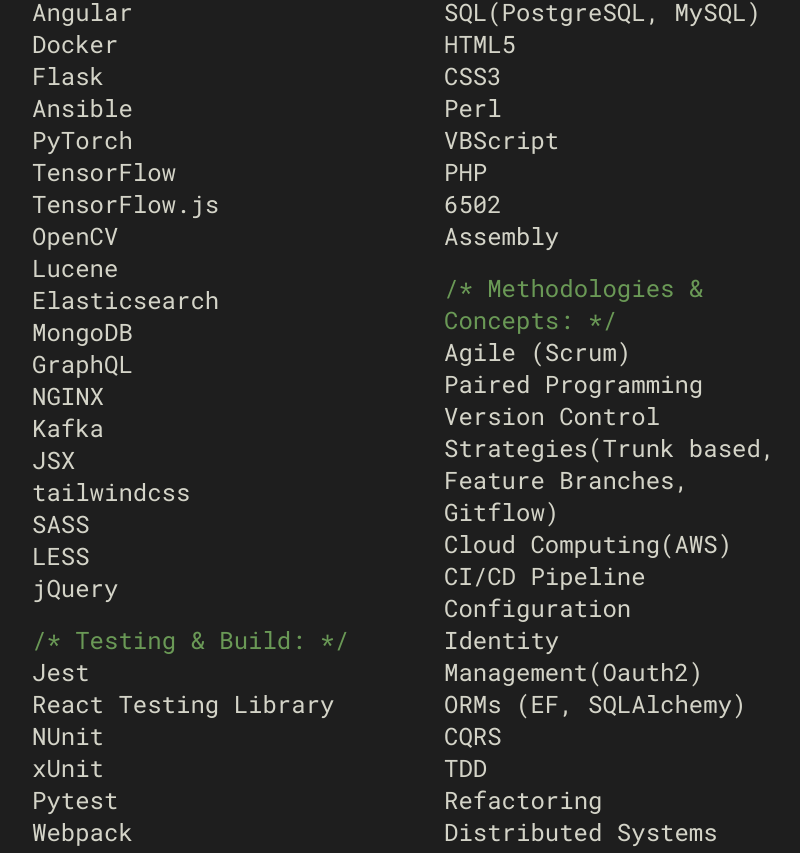
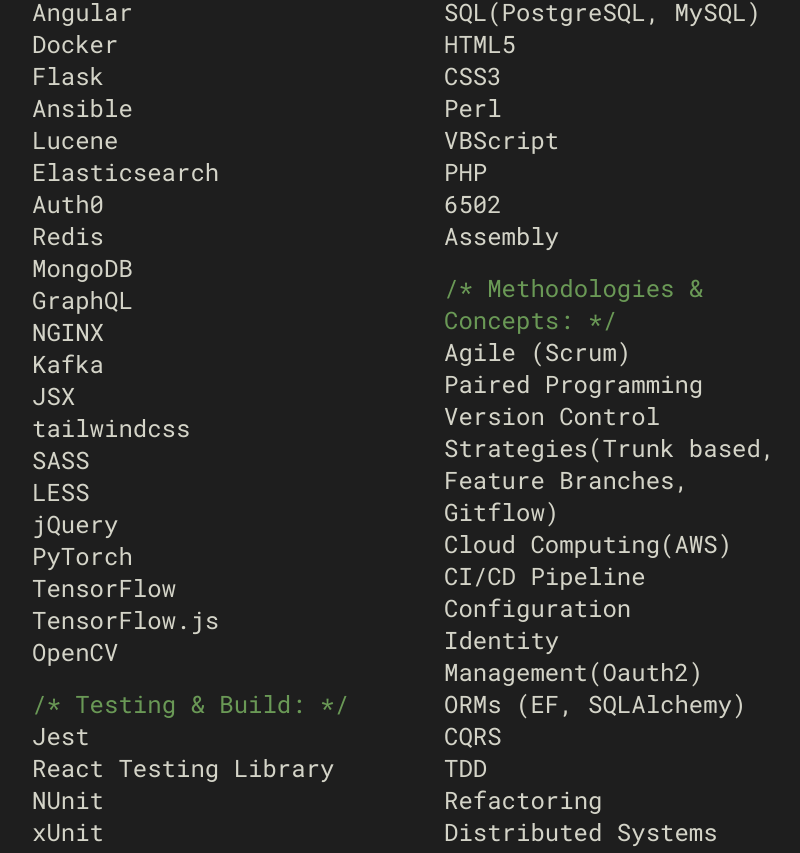
Before and after one commit to color-theory/cv-2024, a Next.js app: page /skills in a window 1280 px wide. Shown: the part 480-1333 px from the top of the page, without its empty margins (256-1056 px from the left). Built offline with nearby package versions, Linux system fonts and the light colour scheme.

Commit message:
skills and edu verbiage

```diff
--- a/src/app/education/page.tsx
+++ b/src/app/education/page.tsx
@@ -60,7 +60,7 @@
                             </li>
                             <li>
                                 Intensive Japanese Language &amp; Culture
-                                Program(Bekka),{" "}
+                                Program (Bekka),{" "}
                                 <span className="text-nowrap">2012-2013</span>
                             </li>
                         </ul>
--- a/src/app/skills/page.tsx
+++ b/src/app/skills/page.tsx
@@ -42,12 +42,10 @@
                                             <li>Docker</li>
                                             <li>Flask</li>
                                             <li>Ansible</li>
-                                            <li>PyTorch</li>
-                                            <li>TensorFlow</li>
-                                            <li>TensorFlow.js</li>
-                                            <li>OpenCV</li>
                                             <li>Lucene</li>
                                             <li>Elasticsearch</li>
+                                            <li>Auth0</li>
+                                            <li>Redis</li>
                                             <li>MongoDB</li>
                                             <li>GraphQL</li>
                                             <li>NGINX</li>
@@ -57,6 +55,10 @@
                                             <li>SASS</li>
                                             <li>LESS</li>
                                             <li>jQuery</li>
+                                            <li>PyTorch</li>
+                                            <li>TensorFlow</li>
+                                            <li>TensorFlow.js</li>
+                                            <li>OpenCV</li>
                                         </ul>
                                         <span className="comment mt-5">
                                             {"/* "}Testing & Build:{" */"}
```
